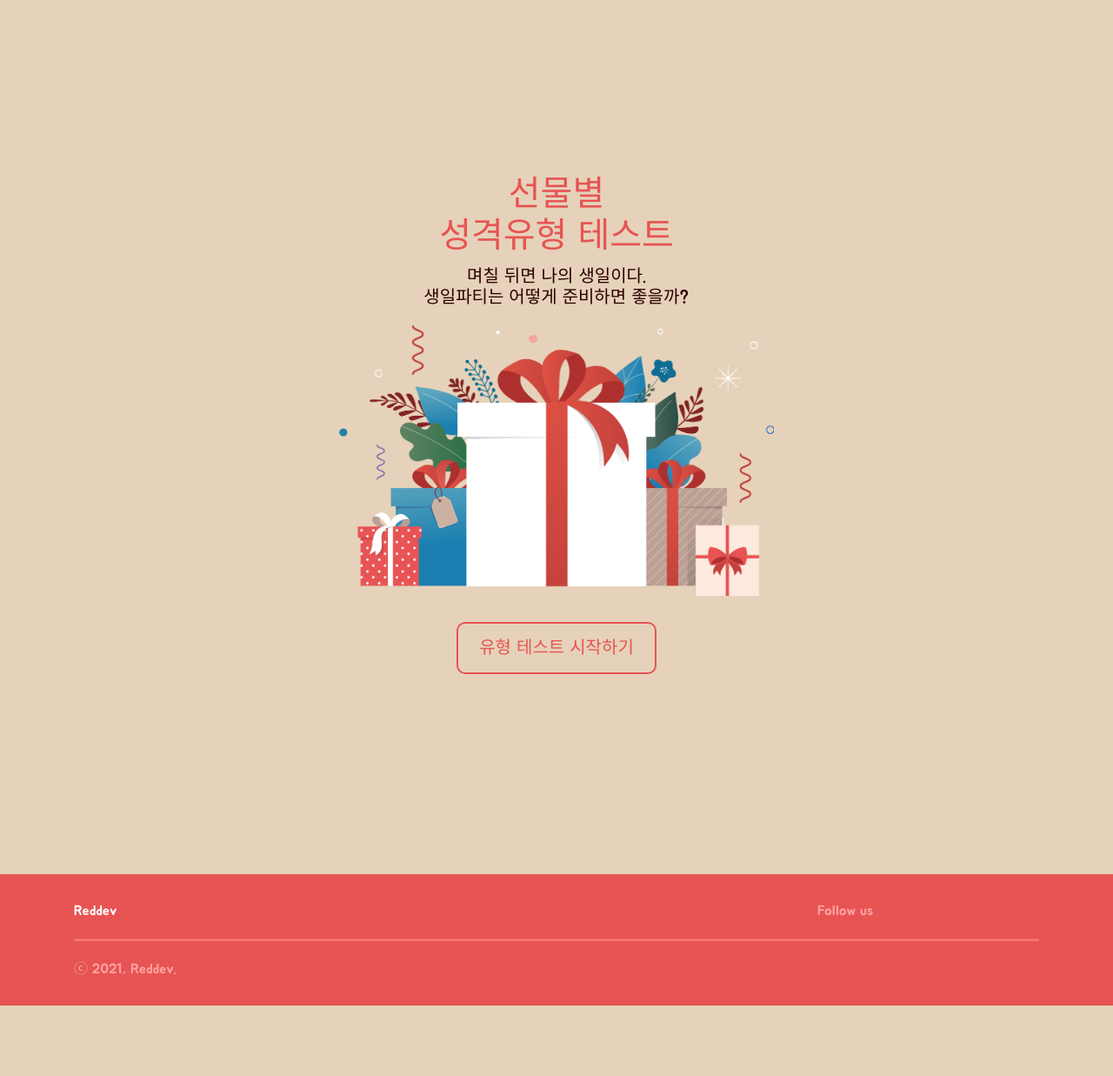
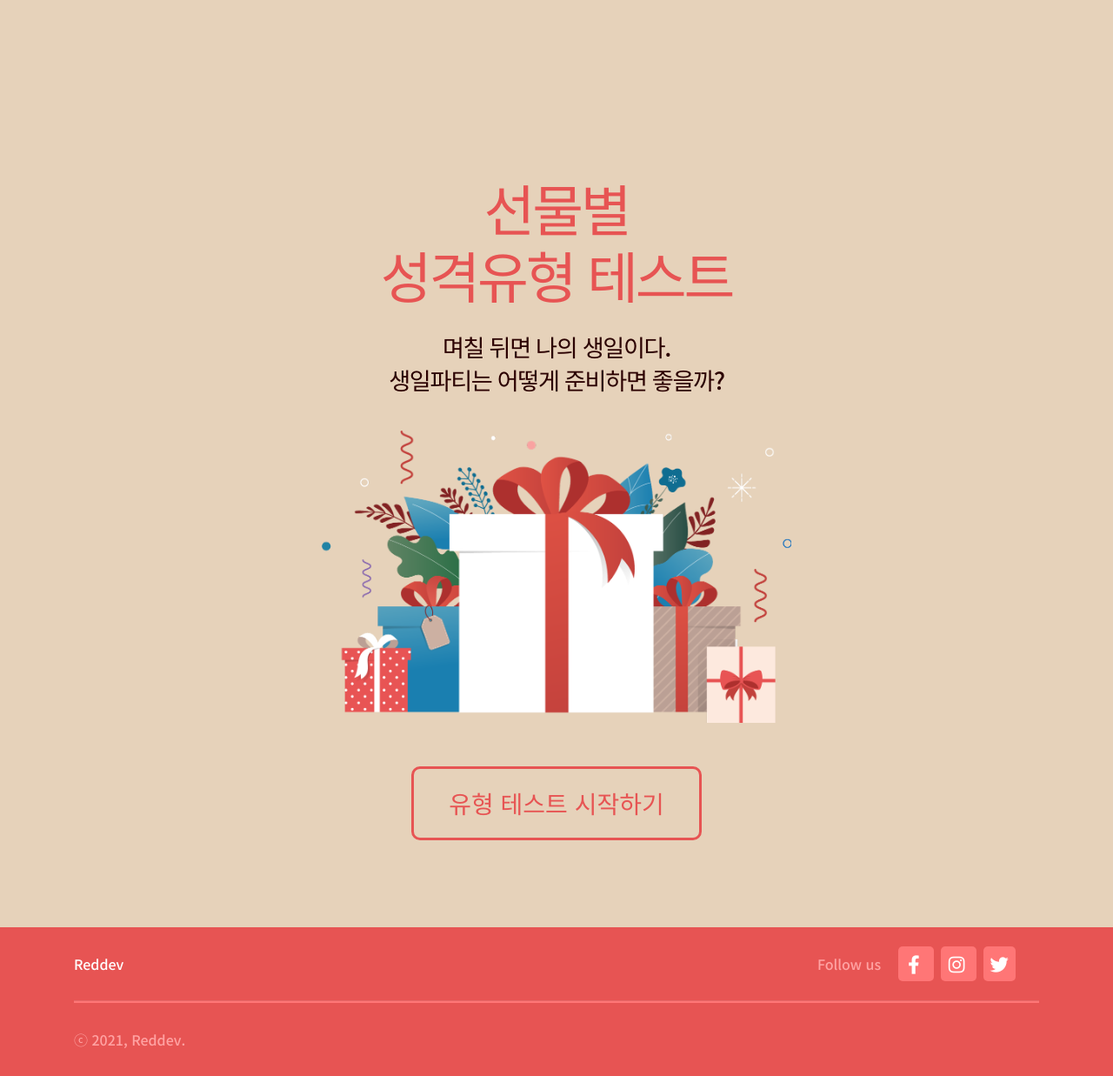
Before and after one commit to sparta-reddev/gift-personality, a Python web app: template templates/index.html in a window 1280 px wide. Shown: the whole page at 87% size. Before the commit the page ends 1156 px from the top, so only its background shows below. Run offline with Jinja, Linux system fonts and the light colour scheme; the template is opened without the code that fills it, so the values that code supplies are empty; some libraries are stand-ins or nearby versions.

Commit message:
메인페이지와 푸터 수정

```diff
--- a/static/style/styles.css
+++ b/static/style/styles.css
@@ -4,39 +4,77 @@ body {
 
 .wrap {
     text-align: center;
-    padding: 200px 20px;
+    padding: 200px 0 100px;
 
 }
 
 
 /*폰트 스타일*/
 * {
-    font-family: 'Jua', sans-serif;
+    font-family: 'Noto Sans KR', sans-serif;
 
 }
 
+h3{
+    margin: 0 !important;
+}
 
 .intro-title {
+    font-size: 4rem;
     color: #E75453;
-    margin-bottom: 10px;
+    margin-bottom: 25px;
+    letter-spacing: -0.05em;
 
 }
 
 .main-text {
     color: #2B0000;
+    font-size: 1.7rem;
+    letter-spacing: -0.05em;
+    line-height:140%;
 
+}
+
+.red-font {
+    color: #E75453;
+    font-size: 20px;
+}
+
+.footer-font{
+    color:#FFA3A3;
 }
 
 
 /*컨테이너 스타일*/
 
 .intro-img {
-    margin: 20px auto;
+    margin: 0 auto 50px;
 }
 
 footer {
     background-color: #E75453;
+    flex: 0 0 auto;
+}
 
+footer .container .row .col-sm-3{
+    margin: 30px 0;
+}
+
+.icons{
+    text-align: center;
+    display: inline;
+    margin-left: 15px;
+}
+
+.icons i{
+    color: white;
+}
+
+.icons a{
+    margin-right: 8px;
+    padding: 8px 5px;
+    border-radius: 5px;
+    background-color: #FF7676;
 }
 
 
@@ -50,17 +88,10 @@ footer {
 
 /*버튼 스타일*/
 .main-btn {
-    width: 230px;
-    height: 60px;
-    margin: 30px auto;
-    padding: 10px;
+    margin: 0 auto;
+    padding: 23px 40px;
     display: block;
     border-radius: 10px;
     background-color: transparent;
-    border: 2px solid #E75453;
+    border: 3px solid #E75453;
 }
-
-.red-font {
-    color: #E75453;
-    font-size: 20px;
-}
--- a/templates/footer.html
+++ b/templates/footer.html
@@ -1,21 +1,33 @@
-<!--<script src="https://use.fontawesome.com/releases/v5.2.0/js/all.js"></script>-->
-<!-- <i class="fab fa-facebook-square"></i>-->
 <div class="container">
     <div class="row">
-        <div class="col-sm-3" style="color:white; padding: 30px 15px 20px;">
+        <div class="col-sm-3" style="color:white;">
             Reddev
         </div>
         <div class="col-sm-6">
         </div>
-        <div class="col-sm-3" style="color:#FFA3A3; padding: 30px 15px 20px;">
+        <div class="col-sm-3 footer-font">
             Follow us
+            <div class="icons">
+                <a href="#">
+                    <i class="fab fa-facebook-f fa-lg fa-fw icon-facebook" aria-hidden="true">
+                    </i>
+                </a>
+                <a href="#">
+                    <i class="fab fa-instagram fa-lg fa-fw icon-instagram" aria-hidden="true">
+                    </i>
+                </a>
+                <a href="#">
+                    <i class="fab fa-twitter fa-lg fa-fw icon-twitter" aria-hidden="true">
+                    </i>
+                </a>
+            </div>
         </div>
     </div>
     <div>
         <hr style="background-color:#FF7676; margin: 0px; height: 2px">
     </div>
     <div class="row">
-        <div class="col-sm-3" style="color:#FFA3A3; padding: 20px 15px 30px;">
+        <div class="col-sm-3 footer-font">
             ⓒ 2021, Reddev.
         </div>
         <div class="col-sm-6">
--- a/templates/index.html
+++ b/templates/index.html
@@ -20,7 +20,10 @@
     <!-- Google fonts -->
     <link rel="preconnect" href="https://fonts.googleapis.com">
     <link rel="preconnect" href="https://fonts.gstatic.com" crossorigin>
-    <link href="https://fonts.googleapis.com/css2?family=Jua&display=swap" rel="stylesheet">
+    <link href="https://fonts.googleapis.com/css2?family=Noto+Sans+KR:wght@500&display=swap" rel="stylesheet">
+
+    <!-- Font awesome -->
+    <link rel="stylesheet" href="https://cdnjs.cloudflare.com/ajax/libs/font-awesome/5.15.4/css/all.min.css" integrity="sha512-1ycn6IcaQQ40/MKBW2W4Rhis/DbILU74C1vSrLJxCq57o941Ym01SwNsOMqvEBFlcgUa6xLiPY/NS5R+E6ztJQ==" crossorigin="anonymous" referrerpolicy="no-referrer" />
 
     <!-- Optional JavaScript -->
     <!-- jQuery first, then Popper.js, then Bootstrap JS -->
@@ -87,15 +90,15 @@
                     <br>
                     성격유형 테스트
                 </h1>
-                <h5 class="main-text">
+                <h2 class="main-text" style="margin-bottom: 40px;">
                     며칠 뒤면 나의 생일이다.
                     <br>
                     생일파티는 어떻게 준비하면 좋을까?
-                </h5>
+                </h2>
                 <div class="intro-img">
                     <img src="../static/images/gift-main.png">
                 </div>
-                <button class="main-btn red-font">유형 테스트 시작하기</button>
+                <button class="main-btn red-font"><h3>유형 테스트 시작하기</h3></button>
             </div>
         </div>
         <div class="col-sm-3">
```
